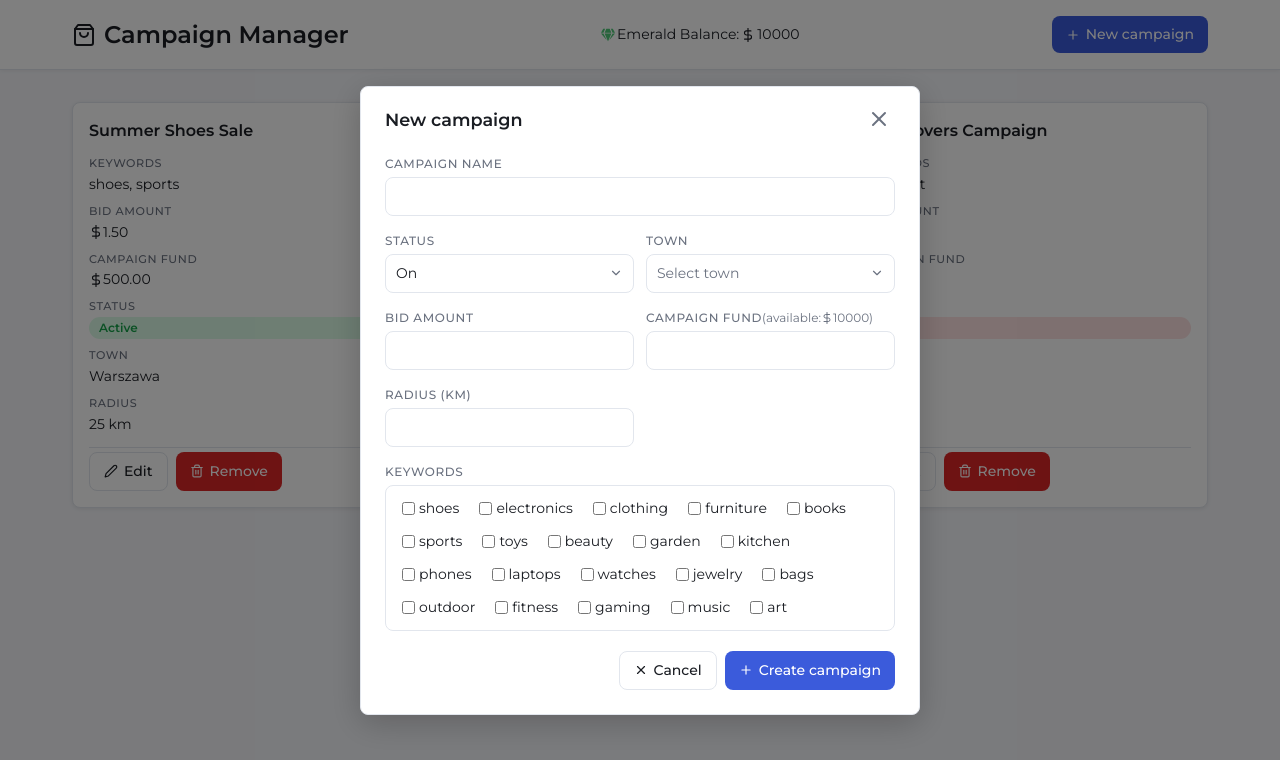
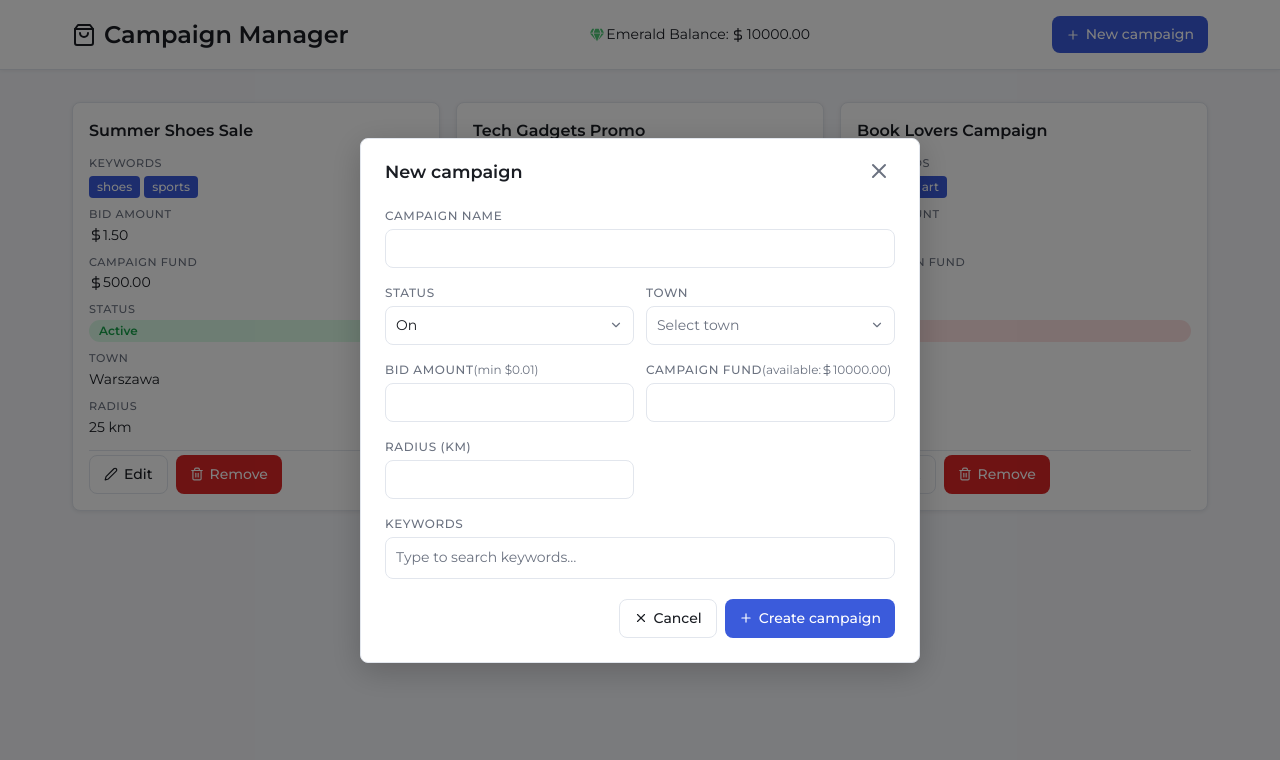
Before and after one commit to Kris1027/campaign-manager, a React (Vite) app: page / in a window 1280 px wide. Both pictures are taken after a click on the button "New campaign". Shown: the top 760 px of the page. Built offline with nearby package versions, Linux system fonts and the light colour scheme.

Commit message:
feat: add keyword-typeahead feature, improve validation messages, fix balance formatting, update readme

```diff
--- a/src/App.tsx
+++ b/src/App.tsx
@@ -51,16 +51,20 @@ function App() {
         onClose={() => setModalState(null)}
         title={modalState?.mode === 'edit' ? 'Edit campaign' : 'New campaign'}
       >
+        {modalState !== null && (
           <CampaignForm
             emeraldBalance={emeraldBalance}
             campaign={
-            modalState?.mode === 'edit' ? modalState.campaign : undefined
+              modalState.mode === 'edit' ? modalState.campaign : undefined
             }
             onSubmit={
-            modalState?.mode === 'edit' ? handleEditCampaign : handleAddCampaign
+              modalState.mode === 'edit'
+                ? handleEditCampaign
+                : handleAddCampaign
             }
             onCancel={() => setModalState(null)}
           />
+        )}
       </Modal>
     </>
   );
--- a/src/components/campaigns/campaign-form.module.css
+++ b/src/components/campaigns/campaign-form.module.css
@@ -8,30 +8,6 @@
   grid-column: span 2;
 }
 
-.keywords {
-  display: flex;
-  flex-wrap: wrap;
-  gap: 8px;
-  padding: 10px;
-  border: 1px solid var(--color-border);
-  border-radius: var(--radius);
-}
-
-.keywordOption {
-  display: flex;
-  align-items: center;
-  gap: 4px;
-  font-size: 0.875rem;
-  color: var(--color-text-primary);
-  cursor: pointer;
-  padding: 2px 6px;
-  border-radius: 4px;
-}
-
-.keywordOption:hover {
-  background: var(--color-bg);
-}
-
 .actions {
   display: flex;
   justify-content: flex-end;
--- a/src/components/campaigns/campaign-form.tsx
+++ b/src/components/campaigns/campaign-form.tsx
@@ -10,6 +10,7 @@ import { FiCheck, FiDollarSign, FiPlus, FiX } from 'react-icons/fi';
 import Button from '../ui/button';
 import Dropdown from '../ui/dropdown';
 import FormField from '../ui/form-field';
+import KeywordTypeahead from '../ui/keyword-typeahead';
 import styles from './campaign-form.module.css';
 
 interface CampaignFormProps {
@@ -107,13 +108,14 @@ function CampaignForm({
       <FormField
         label='Bid amount'
         htmlFor='bidAmount'
+        hint='(min $0.01)'
         error={errors.bidAmount?.message}
       >
         <input
           id='bidAmount'
           type='number'
           step='0.01'
-          min='0'
+          min='0.01'
           aria-invalid={!!errors.bidAmount}
           aria-describedby={errors.bidAmount ? 'bidAmount-error' : undefined}
           {...register('bidAmount', { valueAsNumber: true })}
@@ -126,7 +128,7 @@ function CampaignForm({
         hint={
           <>
             (available: <FiDollarSign aria-hidden='true' />
-            {availableBalance})
+            {availableBalance.toFixed(2)})
           </>
         }
         error={errors.campaignFund?.message}
@@ -161,34 +163,22 @@ function CampaignForm({
 
       <FormField
         label='Keywords'
+        htmlFor='keywords'
         error={errors.keywords?.message}
         className={styles.fullWidth}
-        group
       >
         <Controller
           name='keywords'
           control={control}
           render={({ field }) => (
-            <div className={styles.keywords}>
-              {keywordSuggestions.map((keyword) => (
-                <label key={keyword} className={styles.keywordOption}>
-                  <input
-                    type='checkbox'
-                    checked={field.value.includes(keyword)}
-                    onChange={(e) => {
-                      if (e.target.checked) {
-                        field.onChange([...field.value, keyword]);
-                      } else {
-                        field.onChange(
-                          field.value.filter((k) => k !== keyword)
-                        );
-                      }
-                    }}
-                  />
-                  {keyword}
-                </label>
-              ))}
-            </div>
+            <KeywordTypeahead
+              id='keywords'
+              suggestions={keywordSuggestions}
+              value={field.value}
+              onChange={field.onChange}
+              aria-invalid={!!errors.keywords}
+              aria-describedby={errors.keywords ? 'keywords-error' : undefined}
+            />
           )}
         />
       </FormField>
--- a/src/components/campaigns/campaign-item.module.css
+++ b/src/components/campaigns/campaign-item.module.css
@@ -62,6 +62,23 @@
   background-color: var(--color-status-off-bg);
 }
 
+.chips {
+  display: flex;
+  flex-wrap: wrap;
+  gap: 4px;
+  margin-top: 2px;
+}
+
+.chip {
+  display: inline-block;
+  padding: 2px 8px;
+  background: var(--color-accent);
+  color: #fff;
+  border-radius: 4px;
+  font-size: 0.75rem;
+  font-weight: 500;
+}
+
 .actions {
   display: flex;
   gap: 8px;
--- a/src/components/campaigns/campaign-item.tsx
+++ b/src/components/campaigns/campaign-item.tsx
@@ -22,7 +22,13 @@ function CampaignItem({ campaign, onEdit, onRemove }: CampaignItemProps) {
       <div className={styles.fields}>
         <div className={styles.field}>
           <span className={styles.label}>Keywords</span>
-          <span className={styles.value}>{keywords.join(', ')}</span>
+          <div className={styles.chips}>
+            {keywords.map((k) => (
+              <span key={k} className={styles.chip}>
+                {k}
+              </span>
+            ))}
+          </div>
         </div>
         <div className={styles.field}>
           <span className={styles.label}>Bid Amount</span>
--- a/src/components/layout/header.tsx
+++ b/src/components/layout/header.tsx
@@ -18,7 +18,7 @@ function Header({ emeraldBalance, onNewCampaign }: HeaderProps) {
         <span className={styles.balance} aria-live='polite' aria-atomic='true'>
           <FaGem aria-hidden='true' className={styles.emeraldIcon} /> Emerald
           Balance: <FiDollarSign aria-hidden='true' />
-          {emeraldBalance}
+          {emeraldBalance.toFixed(2)}
         </span>
         <Button onClick={onNewCampaign}>
           <FiPlus aria-hidden='true' /> New campaign
--- /dev/null
+++ b/src/components/ui/keyword-typeahead.module.css
@@ -0,0 +1,88 @@
+.container {
+  position: relative;
+}
+
+.inputArea {
+  display: flex;
+  flex-wrap: wrap;
+  align-items: center;
+  gap: 6px;
+  padding: 6px 10px;
+  min-height: 42px;
+  border: 1px solid var(--color-border);
+  border-radius: var(--radius);
+  background: var(--color-surface);
+  cursor: text;
+}
+
+.inputArea:focus-within {
+  outline: 2px solid var(--color-accent);
+  outline-offset: -1px;
+  border-color: transparent;
+}
+
+.invalid {
+  border-color: var(--color-status-off);
+}
+
+.invalid:focus-within {
+  outline-color: var(--color-status-off);
+}
+
+.chip {
+  display: inline-flex;
+  align-items: center;
+  gap: 4px;
+  padding: 2px 6px 2px 10px;
+  background: var(--color-accent);
+  color: #fff;
+  border-radius: 4px;
+  font-size: 0.8125rem;
+  font-weight: 500;
+  white-space: nowrap;
+}
+
+.chipRemove {
+  display: flex;
+  align-items: center;
+  justify-content: center;
+  background: none;
+  border: none;
+  color: inherit;
+  cursor: pointer;
+  padding: 0;
+  opacity: 0.7;
+  line-height: 1;
+  transition: opacity 0.1s;
+}
+
+.chipRemove:hover {
+  opacity: 1;
+}
+
+.container .inputArea .input {
+  flex: 1;
+  min-width: 120px;
+  border: none;
+  outline: none;
+  box-shadow: none;
+  background: transparent;
+  font-size: 0.875rem;
+  color: var(--color-text-primary);
+  padding: 2px 0;
+  width: auto;
+}
+
+.container .inputArea .input:focus,
+.container .inputArea .input:focus-visible {
+  outline: none;
+  box-shadow: none;
+}
+
+.container .inputArea .input::placeholder {
+  color: var(--color-text-secondary);
+}
+
+.container .inputArea .input::-webkit-calendar-picker-indicator {
+  display: none !important;
+}
--- /dev/null
+++ b/src/components/ui/keyword-typeahead.tsx
@@ -0,0 +1,89 @@
+import { useState, useId } from 'react';
+import { FiX } from 'react-icons/fi';
+import styles from './keyword-typeahead.module.css';
+
+interface KeywordTypeaheadProps {
+  suggestions: string[];
+  value: string[];
+  onChange: (value: string[]) => void;
+  id?: string;
+  'aria-invalid'?: boolean;
+  'aria-describedby'?: string;
+}
+
+function KeywordTypeahead({
+  suggestions,
+  value,
+  onChange,
+  id,
+  'aria-invalid': ariaInvalid,
+  'aria-describedby': ariaDescribedBy,
+}: KeywordTypeaheadProps) {
+  const [query, setQuery] = useState('');
+  const datalistId = useId();
+
+  const available = suggestions.filter((s) => !value.includes(s));
+
+  function tryAdd(raw: string) {
+    const match = available.find(
+      (s) => s.toLowerCase() === raw.trim().toLowerCase()
+    );
+    if (match) {
+      onChange([...value, match]);
+      setQuery('');
+    }
+  }
+
+  function remove(keyword: string) {
+    onChange(value.filter((k) => k !== keyword));
+  }
+
+  return (
+    <div className={styles.container}>
+      <div
+        className={[styles.inputArea, ariaInvalid ? styles.invalid : '']
+          .filter(Boolean)
+          .join(' ')}
+      >
+        {value.map((keyword) => (
+          <span key={keyword} className={styles.chip}>
+            {keyword}
+            <button
+              type='button'
+              className={styles.chipRemove}
+              onClick={() => remove(keyword)}
+              aria-label={`Remove ${keyword}`}
+            >
+              <FiX size={12} aria-hidden='true' />
+            </button>
+          </span>
+        ))}
+        <input
+          id={id}
+          type='text'
+          list={datalistId}
+          className={styles.input}
+          value={query}
+          placeholder={value.length === 0 ? 'Type to search keywords…' : ''}
+          aria-describedby={ariaDescribedBy}
+          onChange={(e) => {
+            setQuery(e.target.value);
+            tryAdd(e.target.value);
+          }}
+          onKeyDown={(e) => {
+            if (e.key === 'Backspace' && query === '' && value.length > 0) {
+              onChange(value.slice(0, -1));
+            }
+          }}
+        />
+        <datalist id={datalistId}>
+          {available.map((s) => (
+            <option key={s} value={s} />
+          ))}
+        </datalist>
+      </div>
+    </div>
+  );
+}
+
+export default KeywordTypeahead;
--- a/src/schemas/campaign.ts
+++ b/src/schemas/campaign.ts
@@ -5,25 +5,33 @@ const townEnum = towns as [string, ...string[]];
 const keywordEnum = keywordSuggestions as [string, ...string[]];
 
 const baseCampaignSchema = z.object({
-  name: z.string().min(1, 'Name is required'),
-  keywords: z.array(z.enum(keywordEnum)).min(1, 'Select at least one keyword'),
-  bidAmount: z.number({ error: 'Required' }).positive('Must be greater than 0'),
+  name: z
+    .string()
+    .min(1, 'Campaign name is required')
+    .max(100, 'Campaign name must be 100 characters or less'),
+  keywords: z
+    .array(z.enum(keywordEnum))
+    .min(1, 'Please select at least one keyword'),
+  bidAmount: z
+    .number({ error: 'Please enter a bid amount' })
+    .min(0.01, 'Bid amount must be at least $0.01'),
   campaignFund: z
-    .number({ error: 'Required' })
-    .positive('Must be greater than 0'),
+    .number({ error: 'Please enter a campaign fund amount' })
+    .min(0.01, 'Campaign fund must be at least $0.01'),
   status: z.enum(['on', 'off']),
-  town: z.enum(townEnum, { error: 'Select a town' }),
+  town: z.enum(townEnum, { error: 'Please select a town' }),
   radius: z
-    .number({ error: 'Required' })
-    .int('Must be a whole number')
-    .positive('Must be greater than 0'),
+    .number({ error: 'Please enter a radius' })
+    .int('Radius must be a whole number')
+    .min(1, 'Radius must be at least 1 km')
+    .max(500, 'Radius cannot exceed 500 km'),
 });
 
 export function createCampaignSchema(availableBalance: number) {
   return baseCampaignSchema.refine(
     (data) => data.campaignFund <= availableBalance,
     {
-      message: `Exceeds available balance (${availableBalance})`,
+      message: `Amount exceeds your available balance of $${availableBalance.toFixed(2)}`,
       path: ['campaignFund'],
     }
   );
```
Also changed, not shown: 1 other file (tests, documents, lock files or other folders). Lines whose indentation alone changed are shown as unchanged.
